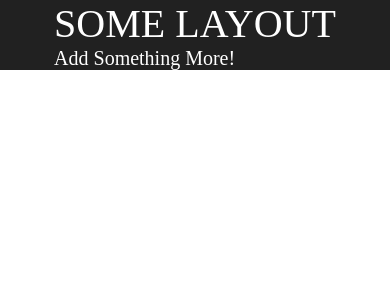
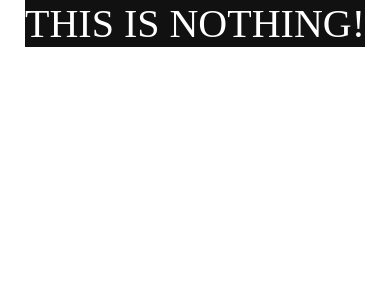
Before and after one commit to joyrudra-itobuz/react-native-todo, a React Native app: screen / in a window 390 px wide. Shown: the top 300 px of the page. Built offline with nearby package versions, Linux system fonts and the light colour scheme.

Commit message:
fix : added background

```diff
--- a/App.tsx
+++ b/App.tsx
@@ -4,20 +4,16 @@ import SignInUpLayout from './src/components/global/Layouts/SignInUpLayout';
 import SoraText from './src/components/global/text/SoraText';
 import textStyles from './src/styles/text';
 import InterText from './src/components/global/text/InterText';
+import bgStyles from './src/styles/backgrounds';
 
 export default function App() {
   return (
     <View>
       <SignInUpLayout>
-        <View>
+        <View style={bgStyles.bgDark}>
           <SoraText style={[textStyles.textWhite, textStyles.text40]}>
-            Some Layout
+            This is Nothing!
           </SoraText>
-          <View>
-            <InterText style={[textStyles.textWhite, textStyles.text20]}>
-              Add Something More!
-            </InterText>
-          </View>
         </View>
       </SignInUpLayout>
     </View>
--- a/package.json
+++ b/package.json
@@ -11,7 +11,8 @@
   },
   "dependencies": {
     "react": "18.2.0",
-    "react-native": "0.73.2"
+    "react-native": "0.73.2",
+    "react-native-svg": "^14.1.0"
   },
   "devDependencies": {
     "@babel/core": "^7.20.0",
--- a/src/components/global/Layouts/SignInUpLayout.tsx
+++ b/src/components/global/Layouts/SignInUpLayout.tsx
@@ -7,12 +7,12 @@ const styles = StyleSheet.create({
     width: '100%',
     justifyContent: 'center',
     alignItems: 'center',
-    backgroundColor: '#212121',
+    backgroundColor: '#111;',
   },
 });
 
 export default function SignInUpLayout({
   children,
 }: Readonly<{children: React.ReactNode}>) {
-  return <View style={styles.layoutContainer}>{children}</View>;
+  return <View style={[styles.layoutContainer]}>{children}</View>;
 }
--- /dev/null
+++ b/src/components/global/Layouts/newFile.tsx
@@ -0,0 +1,3 @@
+import {arr1, arr2} from './SignInUpLayout';
+
+console.log(JSON.stringify(arr1.toSorted()) === JSON.stringify(arr2.sort()));
--- /dev/null
+++ b/src/styles/backgrounds.ts
@@ -0,0 +1,5 @@
+import {StyleSheet} from 'react-native';
+
+export default StyleSheet.create({
+  bgDark: {backgroundColor: '#111'},
+});
```
Also changed, not shown: assets/images/icons/logoMain.svg (added), 1 other file (tests, documents, lock files or other folders).
